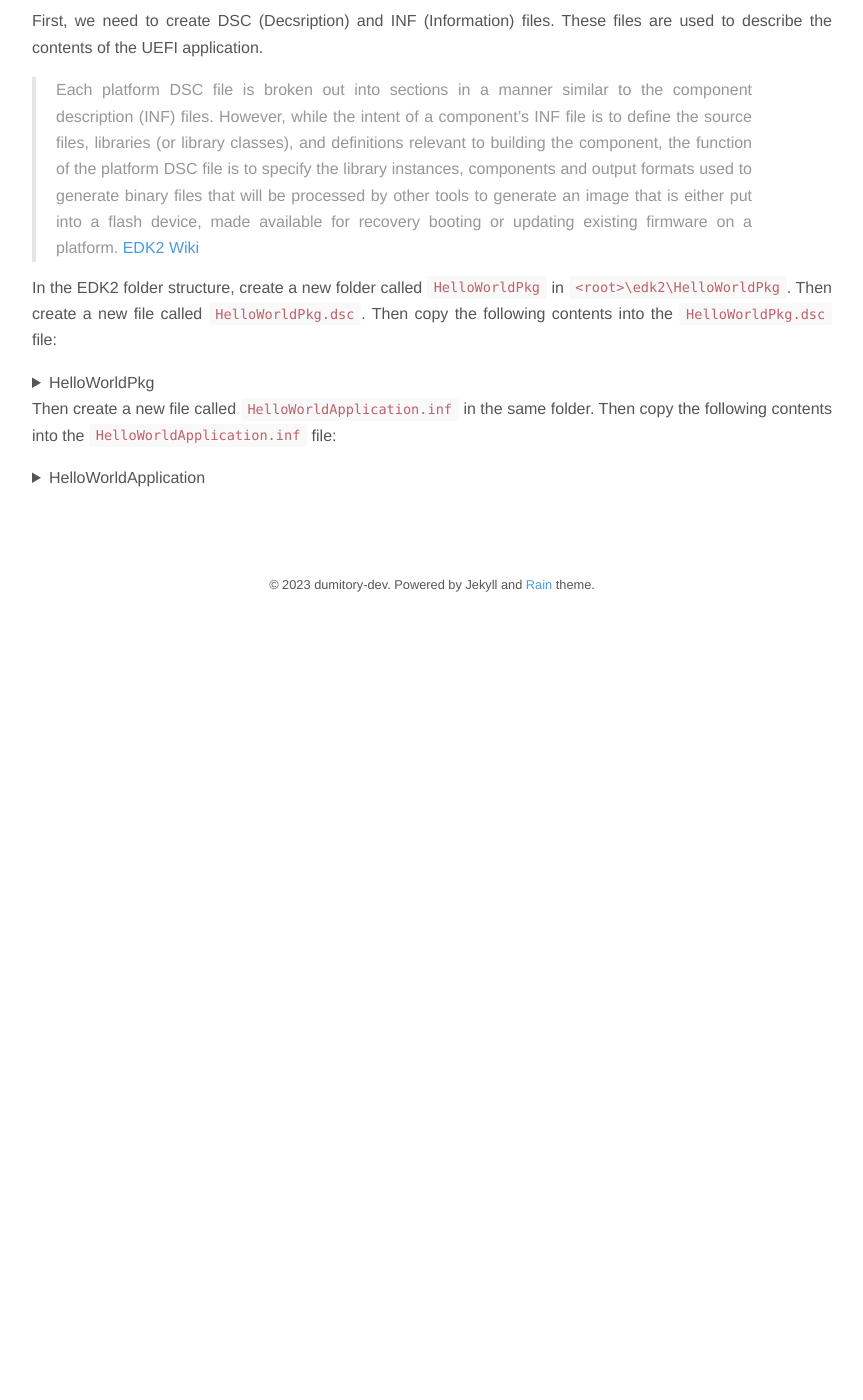
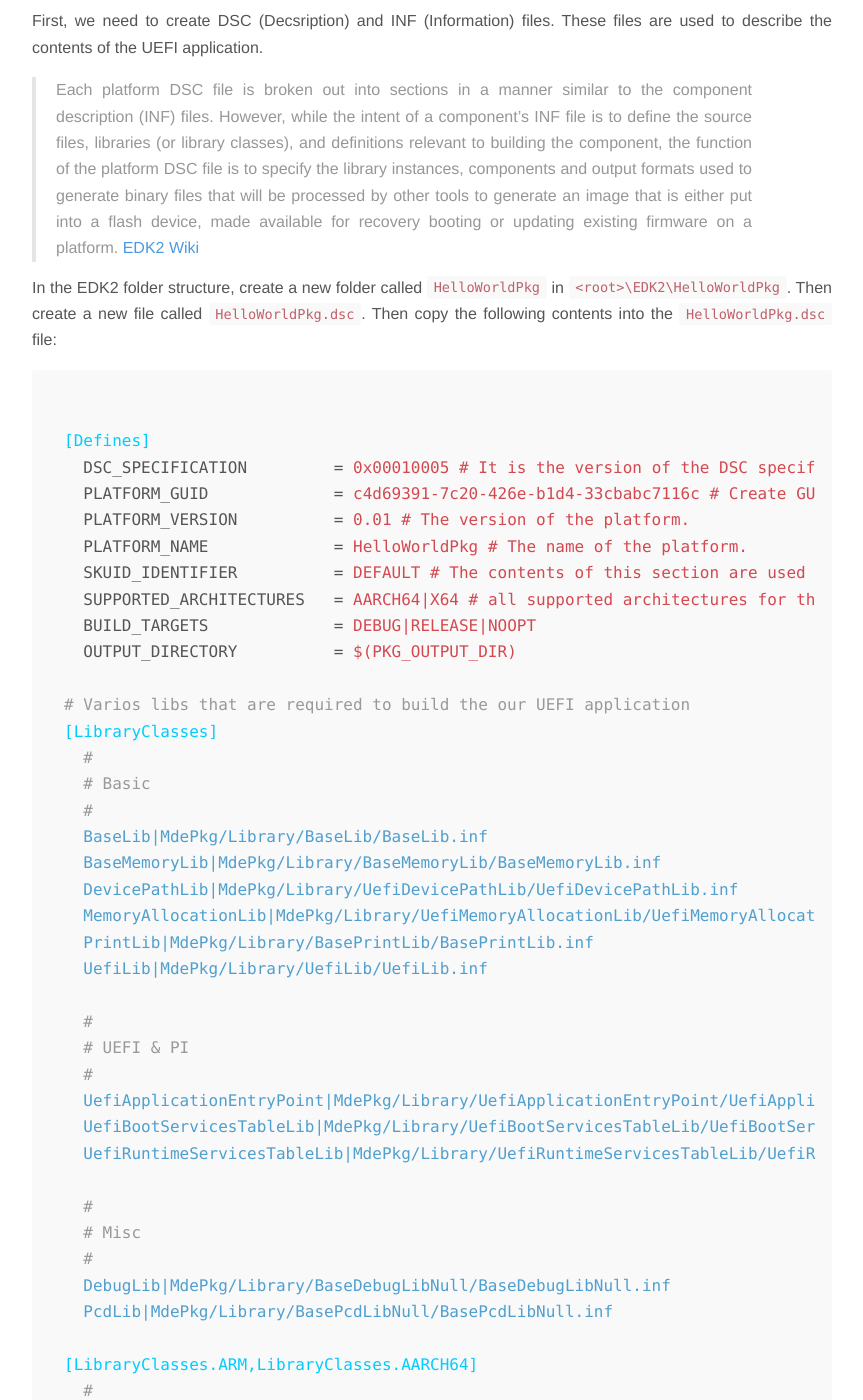
Before and after one commit to dumitory-dev/AboutMe, a Jekyll site: the page built from _posts/2023-07-17-Creating-a-Simple-UEFI-Application.md, in a window 1280 px wide and 1400 px high, scrolled down 2403 px. Shown: the whole window, without its empty margins (208-1071 px from the left). Built offline with Jekyll 4.4.1, drawn with Linux system fonts in a browser that asks for light colours; nearby versions of some CDN libraries; before the commit the page ends 3033 px from its top, so only the background shows below that; some of the changed text lies outside the part shown.

Commit message:
fix last post

````diff
--- a/_posts/2023-07-17-Creating-a-Simple-UEFI-Application.md
+++ b/_posts/2023-07-17-Creating-a-Simple-UEFI-Application.md
@@ -17,7 +17,7 @@
 What is EDK2?
 
 EDK2 is an open-source development environment for UEFI applications. EDK2 is a fork of the TianoCore project. EDK2 is maintained by the UEFI Forum. - [Wikipedia](https://en.wikipedia.org/wiki/Unified_Extensible_Firmware_Interface)
-More information about EDK2 can be found on the [EDK2 GitHub page](https://github.com/tianocore/edk2).
+More information about EDK2 can be found on the [EDK2 GitHub page](https://github.com/tianocore/EDK2).
 
 
 ## Prerequisites
@@ -50,12 +50,12 @@
 Clone the EDK2 repository to your local machine. You can do this by running the following command in the command prompt:
 
 ```bash
-git clone https://github.com/tianocore/edk2.git
+git clone https://github.com/tianocore/EDK2.git
 git submodule update --init --recursive
 ```
 
 ### Build or Install the EDK2 [BaseTools]()
-Open the **Visual Studio Developer Command Prompt** and navigate to the edk2 directory. Then run the following command:
+Open the **Visual Studio Developer Command Prompt** and navigate to the EDK2 directory. Then run the following command:
 
 ```bash
 edksetup.bat Rebuild
@@ -66,7 +66,7 @@
 In addition to building the tools, the command will also copy the default configuration templates from `<root>\BaseTools\Conf` to `<root>\Conf`. Specifically, the files build_rule.txt, target.txt, and tools_def.txt will be copied.
 
 
-**Another way** to install the EDK2 BaseTools is to download the pre-built binaries from [here](https://github.com/dumitory-dev/edk2-BaseTools-win32-updated/releases) (will be updated soon). Then extract the contents of the archive to `<root>\BaseTools\Bin\Win32`. Don't forget to copy the default configuration templates from `<root>\BaseTools\Conf` to `<root>\Conf`.
+**Another way** to install the EDK2 BaseTools is to download the pre-built binaries from [here](https://github.com/dumitory-dev/EDK2-BaseTools-win32-updated/releases) (will be updated soon). Then extract the contents of the archive to `<root>\BaseTools\Bin\Win32`. Don't forget to copy the default configuration templates from `<root>\BaseTools\Conf` to `<root>\Conf`.
 
 ## Step 2: Create Your First UEFI Application
 
@@ -77,12 +77,9 @@
 First, we need to create DSC (Decsription) and INF (Information) files. These files are used to describe the contents of the UEFI application.
 
 > Each platform DSC file is broken out into sections in a manner similar to the component description (INF) files. However, while the intent of a component's INF file is to define the source files, libraries (or library classes), and definitions relevant to building the component, the function of the platform DSC file is to specify the library instances, components and output formats used to generate binary files that will be processed by other tools to generate an image that is either put into a flash device, made available for recovery booting or updating existing firmware on a platform.
-[EDK2 Wiki](https://tianocore-docs.github.io/edk2-DscSpecification/release-1.28/2_dsc_overview/21_processing_overview.html#21-processing-overview)
+[EDK2 Wiki](https://tianocore-docs.github.io/EDK2-DscSpecification/release-1.28/2_dsc_overview/21_processing_overview.html#21-processing-overview)
 
-In the EDK2 folder structure, create a new folder called `HelloWorldPkg` in `<root>\edk2\HelloWorldPkg`. Then create a new file called `HelloWorldPkg.dsc`. Then copy the following contents into the `HelloWorldPkg.dsc` file:
-
-<details>
-  <summary>HelloWorldPkg</summary>
+In the EDK2 folder structure, create a new folder called `HelloWorldPkg` in `<root>\EDK2\HelloWorldPkg`. Then create a new file called `HelloWorldPkg.dsc`. Then copy the following contents into the `HelloWorldPkg.dsc` file:
 
 ```ini
 
@@ -136,12 +133,9 @@
   HelloWorldApplication.inf
 
 ```
-</details>
 
 Then create a new file called `HelloWorldApplication.inf` in the same folder. Then copy the following contents into the `HelloWorldApplication.inf` file:
 
-<details>
-  <summary>HelloWorldApplication</summary>
 
 ```ini
 # Variables defined to be used during the build process
@@ -166,4 +160,3 @@
   UefiApplicationEntryPoint    # Uefi application entry point
   UefiLib                      # UefiLib
 ```
-</details>
````
